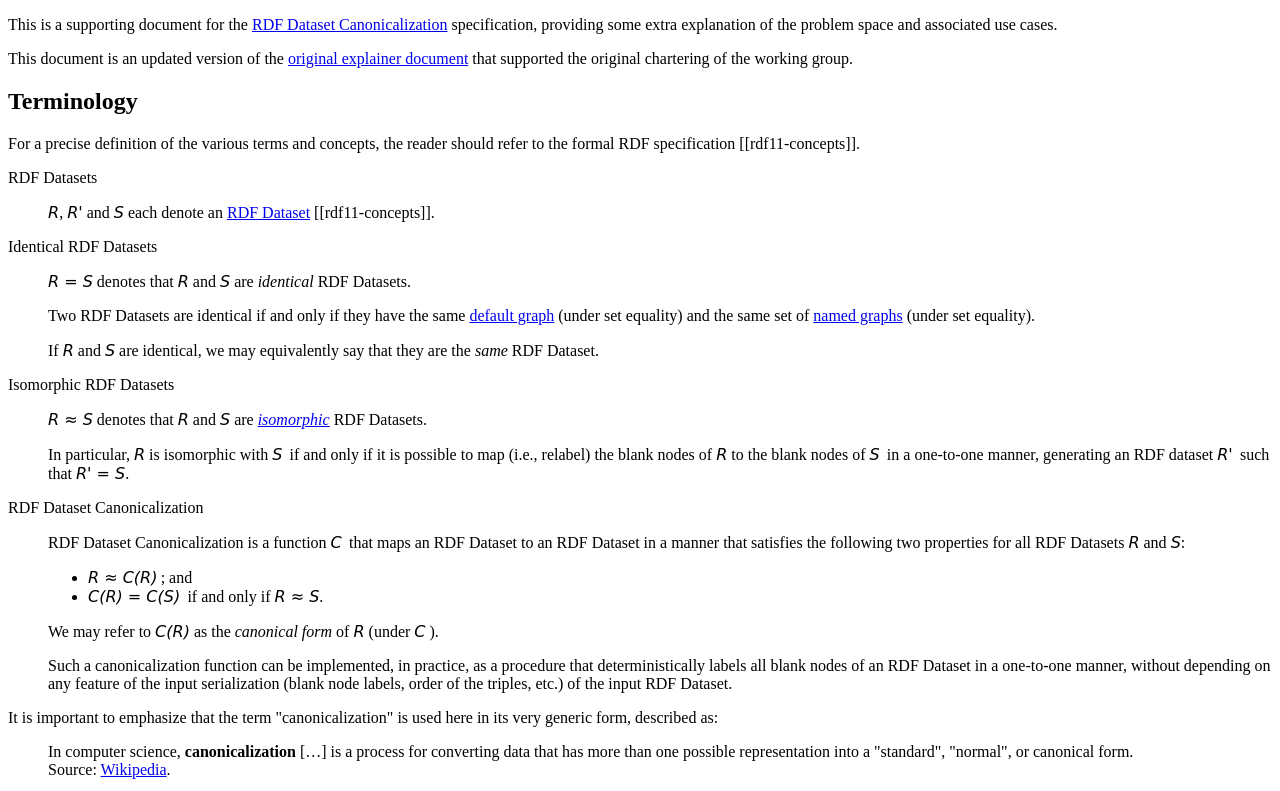
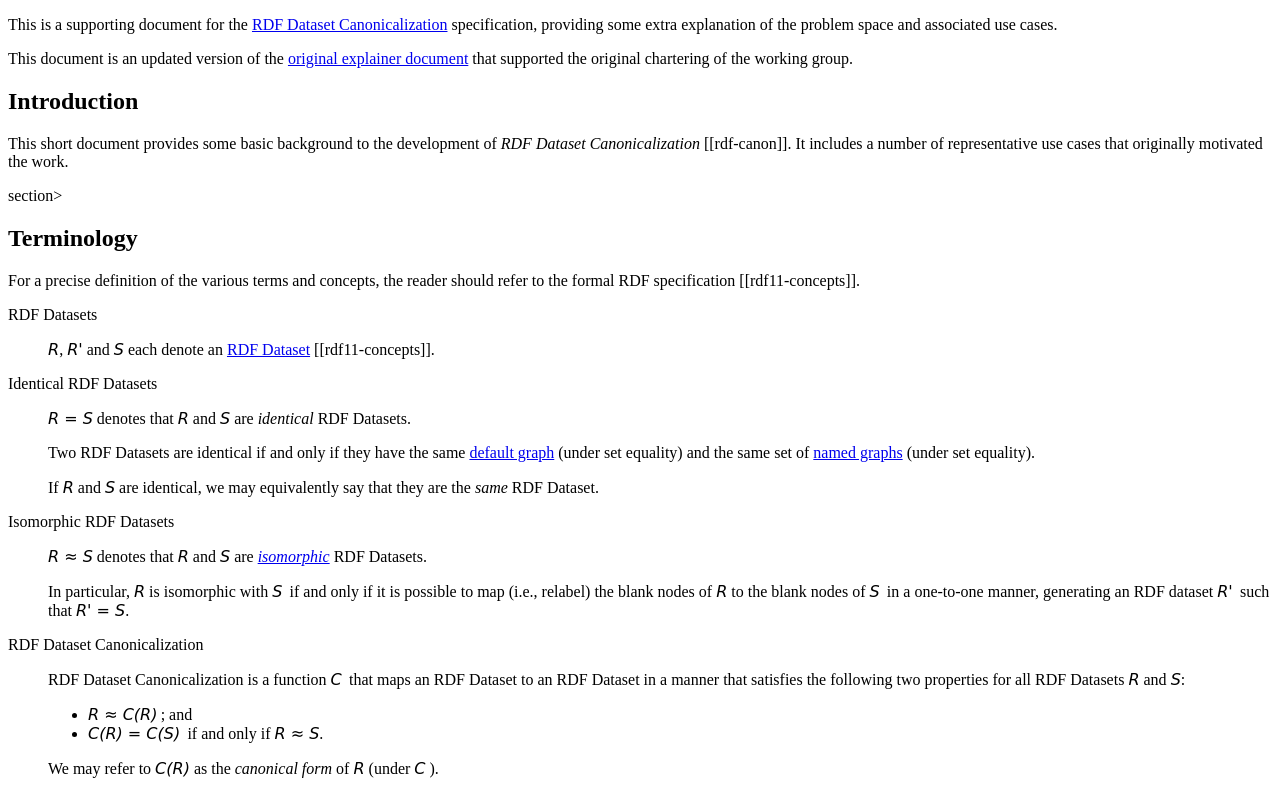
Before and after one commit to w3c/rch-explainer, a plain HTML site: page index.html in a window 1280 px wide. Shown: the top 791 px of the page. Drawn offline with Linux system fonts and the light colour scheme.

Commit message:
Added short intro

```diff
--- a/index.html
+++ b/index.html
@@ -126,7 +126,9 @@ var respecConfig = {
     </p>
   </section>
   <section id="sotd"><p>This document is an updated version of the <a href="https://www.w3.org/2022/07/rch-wg-charter/explainer.html">original explainer document</a> that supported the original chartering of the working group.</p></section>
-
+<section id="introduction"><h2>Introduction</h2>
+  <p>This short document provides some basic background to the development of <i>RDF Dataset Canonicalization</i> [[rdf-canon]]. It includes a number of representative use cases that originally motivated the work.</p>
+</section>section>
   <section id="canonicalize">
     <h2>Terminology</h2>
 
```
